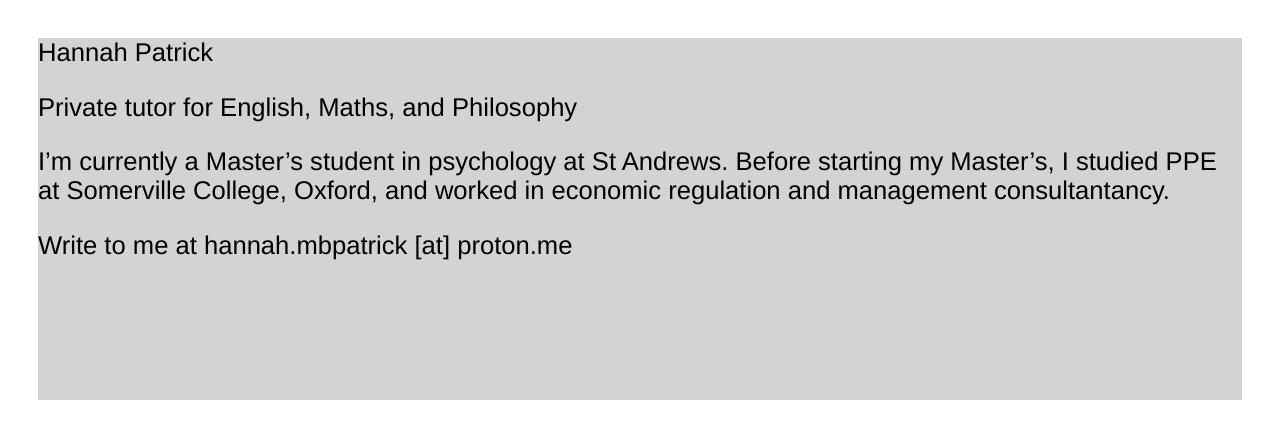
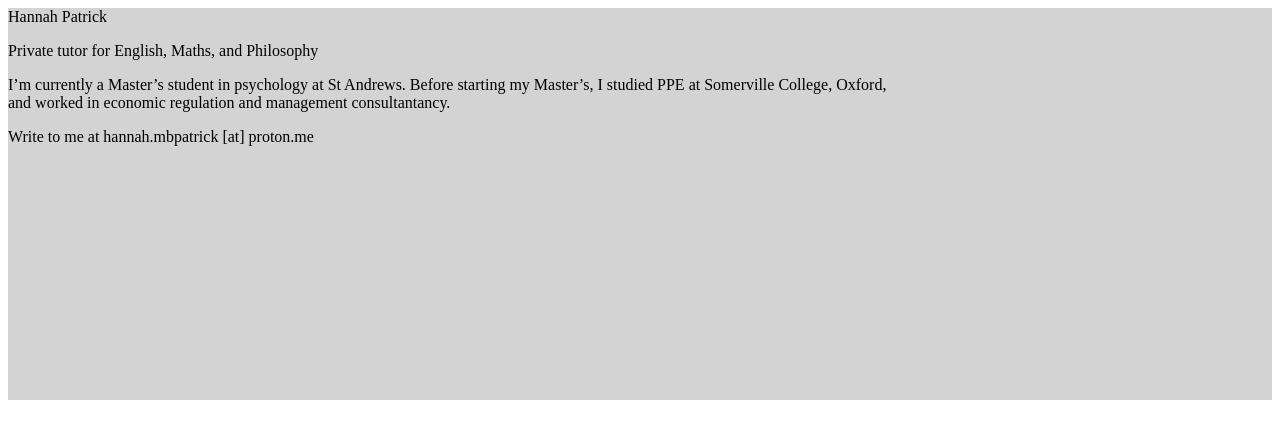
Before and after one commit to glowing07/website, a plain HTML site: page index.html in a window 1280 px wide. Drawn offline with Linux system fonts and the light colour scheme.

Commit message:
Update index.html

```diff
--- a/index.html
+++ b/index.html
@@ -2,17 +2,53 @@
 
 <head>
 
+	<meta name="viewport" content="width=device-width, initial-scale=1.0" />
+
+
+
+
 	<style>
+
+		* {
+			box-sizing: border-box;
+		}
+
+		@media only screen and (max-width: 600px) {
+				.textbox {
+					width: 100%
+				}
+		}
+		@media only screen and (min-width: 600px) {
+				.textbox {
+					width: 70%
+				}
+		}
+		@media only screen and (min-width: 768px) {
+				.textbox {
+					width: 70%
+				}
+			}
+		}
+
+
+
+
+
 		body {
-			font-family: 'helvetica';
-			padding: 30px;
-			font-size: 2vw;
+			font-family: 'helvetica', sans-serif;
+			text-border: 20px;
+/* 			font-size: 2vw; */
 		}
-		.my_div {
+		.greybox {
 			height: 50%;
 			width: 100%;
 			background-color: lightgray;
 		}
+/*
+		.textbox {
+			width: 70%
+		}
+ */
 	</style>
 
 	<title>Hannah Patrick</title>
@@ -21,18 +57,20 @@
 
 <body>
 
-<div class="my_div">
+	<div class="greybox">
 
-	<p>Hannah Patrick</p>
+		<div class="textbox">
 
-	<p>Private tutor for English, Maths, and Philosophy</p>
+			<p>Hannah Patrick</p>
 
-	<p>I’m currently a Master’s student in psychology at St Andrews. Before starting my Master’s, I studied PPE at Somerville College, Oxford, and worked in economic regulation and management consultantancy.</p>
+			<p>Private tutor for English, Maths, and Philosophy</p>
 
-	<p>Write to me at hannah.mbpatrick [at] proton.me</p>
+			<p>I’m currently a Master’s student in psychology at St Andrews. Before starting my Master’s, I studied PPE at Somerville College, Oxford, and worked in economic regulation and management consultantancy.</p>
 
-</div>
+			<p>Write to me at hannah.mbpatrick [at] proton.me</p>
 
+		</div>
+	</div>
 </body>
 
 </html>
```
